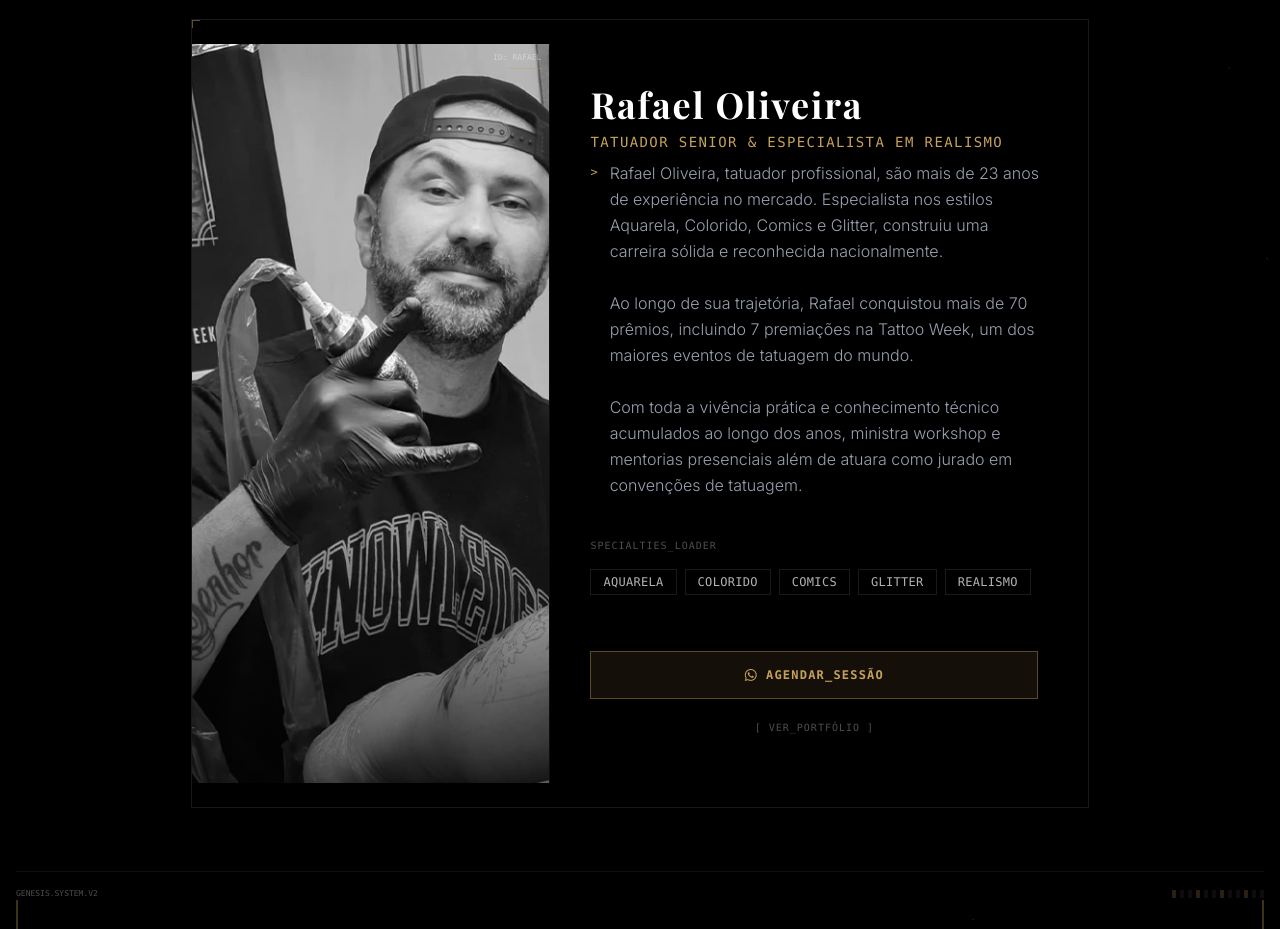
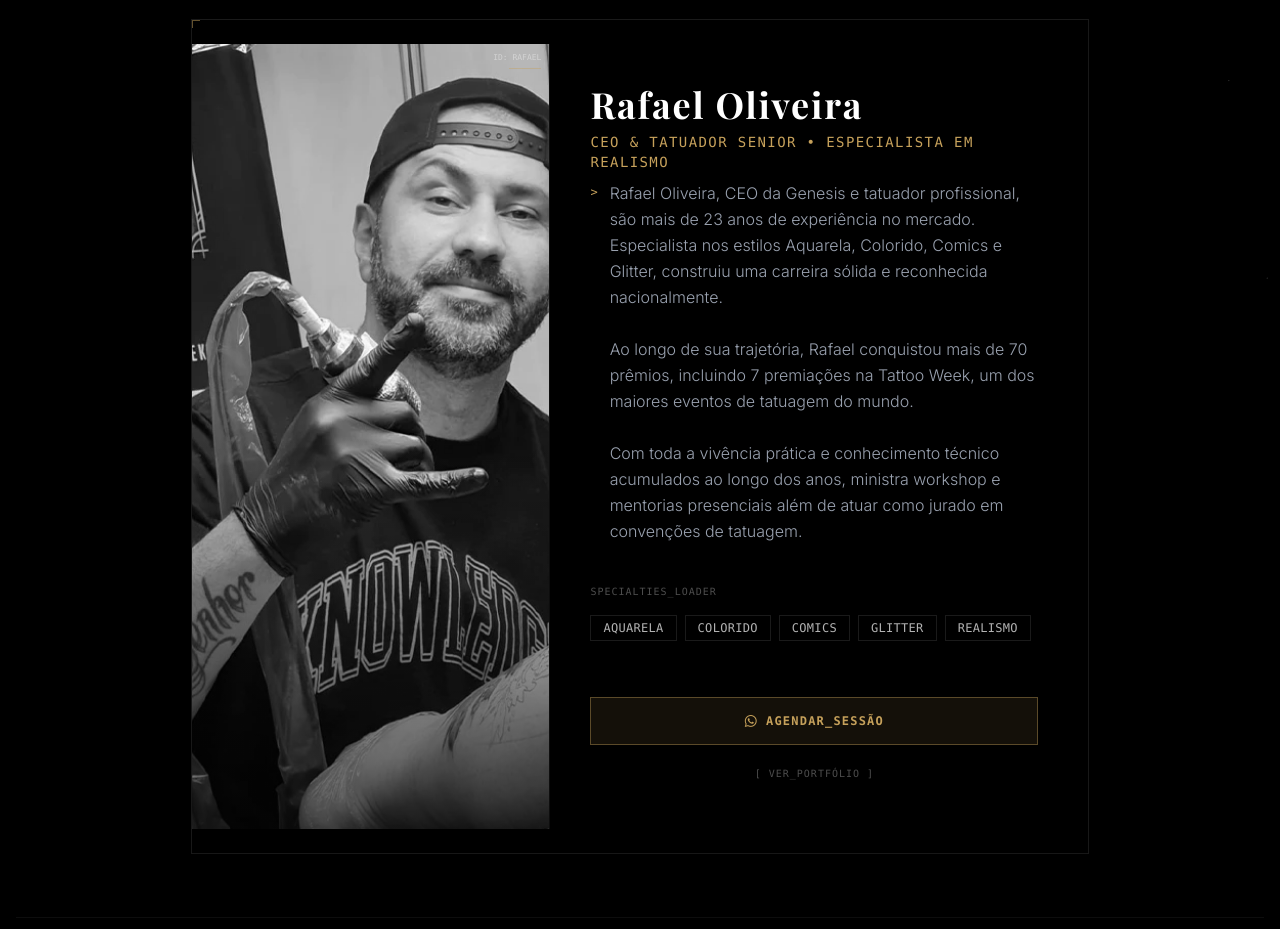
Before and after one commit to igormart21/genesi-tattoo-website, a Next.js app: page / in a window 1280 px wide. Shown: the part 4200-5129 px from the top of the page. Built offline with nearby package versions, Linux system fonts and the light colour scheme; a web font is replaced by a local one.

Commit message:
feat: add CEO title to rafael in team section

```diff
--- a/components/sections/team.tsx
+++ b/components/sections/team.tsx
@@ -10,13 +10,13 @@ const team = [
     {
         id: "rafael",
         name: "Rafael Oliveira",
-        role: "Tatuador Senior & Especialista em Realismo", // Keeping this as per prompt reference, but bio says other styles. Let's trust the bio for details.
+        role: "CEO & Tatuador Senior • Especialista em Realismo",
         image: "/images/team/Bio-Rafael.webp",
-        bio: `Rafael Oliveira, tatuador profissional, são mais de 23 anos de experiência no mercado. Especialista nos estilos Aquarela, Colorido, Comics e Glitter, construiu uma carreira sólida e reconhecida nacionalmente.
+        bio: `Rafael Oliveira, CEO da Genesis e tatuador profissional, são mais de 23 anos de experiência no mercado. Especialista nos estilos Aquarela, Colorido, Comics e Glitter, construiu uma carreira sólida e reconhecida nacionalmente.
 
 Ao longo de sua trajetória, Rafael conquistou mais de 70 prêmios, incluindo 7 premiações na Tattoo Week, um dos maiores eventos de tatuagem do mundo.
 
-Com toda a vivência prática e conhecimento técnico acumulados ao longo dos anos, ministra workshop e mentorias presenciais além de atuara como jurado em convenções de tatuagem.`,
+Com toda a vivência prática e conhecimento técnico acumulados ao longo dos anos, ministra workshop e mentorias presenciais além de atuar como jurado em convenções de tatuagem.`,
         instagram: "https://www.instagram.com/genesistattooart",
         specialties: ["Aquarela", "Colorido", "Comics", "Glitter", "Realismo"]
     }
```
